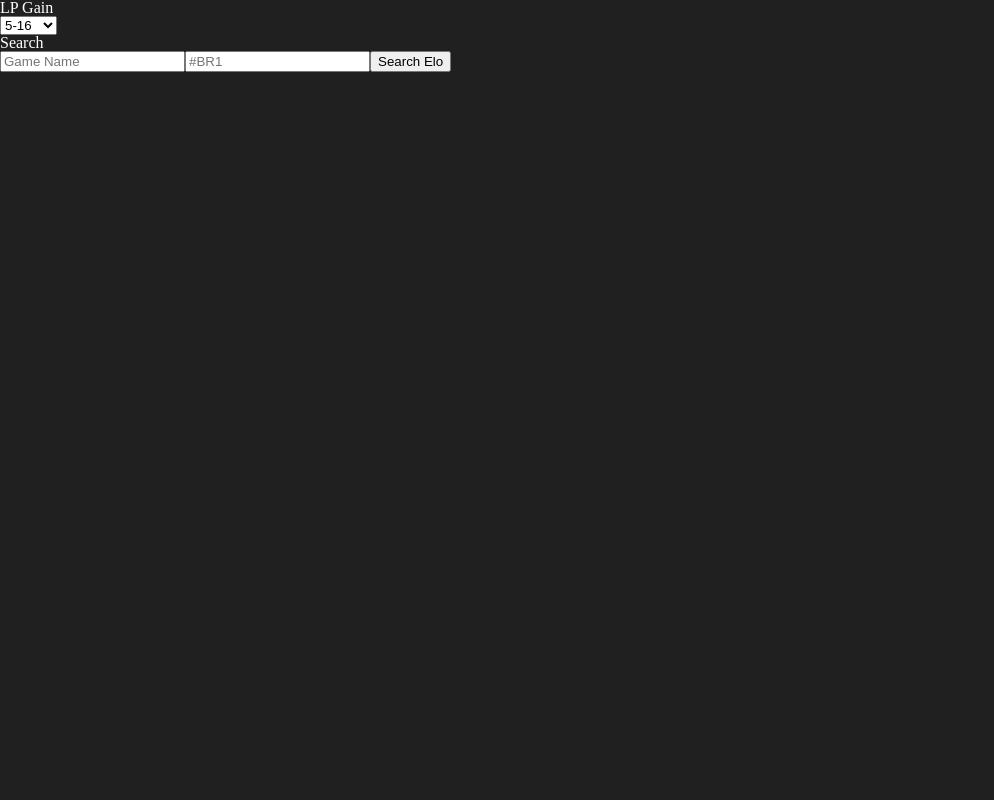
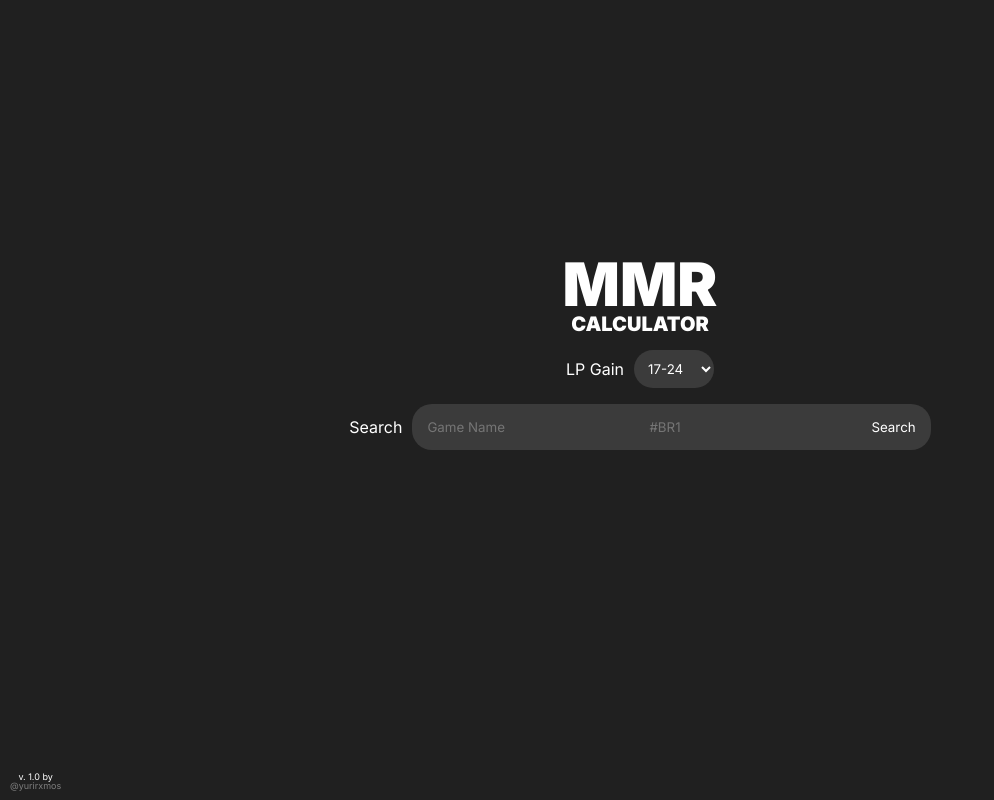
Before and after one commit to yurirxmos/frontend-mmr-calculator, a React (Vite) app: page / in a window 1280 px wide. Shown: the whole page, without its empty margins (0-994 px from the left). Built offline with nearby package versions, Linux system fonts and the light colour scheme.

Commit message:
v1.0 launched

```diff
--- a/index.html
+++ b/index.html
@@ -1,8 +1,11 @@
-<!doctype html>
+<!DOCTYPE html>
 <html lang="en">
   <head>
     <meta charset="UTF-8" />
     <link rel="icon" type="image/svg+xml" href="/vite.svg" />
+    <link rel="preconnect" href="https://fonts.googleapis.com">
+    <link rel="preconnect" href="https://fonts.gstatic.com" crossorigin>
+    <link href="https://fonts.googleapis.com/css2?family=Inter:wght@100..900&display=swap" rel="stylesheet">
     <meta name="viewport" content="width=device-width, initial-scale=1.0" />
     <title>MMR Calculator</title>
   </head>
--- /dev/null
+++ b/src/components/Credits/Credits.css
@@ -0,0 +1,17 @@
+.credits {
+    position: fixed;
+    bottom: 10px;
+    left: 10px;
+    display: flex;
+    align-items: center;
+    justify-content: center;
+    flex-direction: column;
+    text-align: start;
+    font-size: 9px;
+}
+
+.credits a {
+    text-decoration: none;
+    text-align: start;
+    color: rgb(125, 125, 125);
+}
--- /dev/null
+++ b/src/components/Credits/Credits.jsx
@@ -0,0 +1,14 @@
+import "./Credits.css";
+
+const Credits = () => {
+  return (
+    <div className="credits">
+      v. 1.0 by
+      <a href="https://github.com/yurirxmos" target="_blank">
+        @yurirxmos
+      </a>
+    </div>
+  );
+};
+
+export default Credits;
--- a/src/index.css
+++ b/src/index.css
@@ -1,4 +1,12 @@
 :root {
-    background-color: rgb(32, 32, 32);
-    color: white;
+  background-color: rgb(32, 32, 32);
+  color: white;
+  font-family: "Inter", sans-serif;
+  font-weight: 400;
+  font-style: normal;
+
+  display: flex;
+  align-items: center;
+  justify-content: center;
+  height: 100vh;
 }
--- a/src/pages/Home/Home.css
+++ b/src/pages/Home/Home.css
@@ -1,3 +1,98 @@
 .home {
+    display: flex;
+    align-items: center;
+    justify-content: center;
+    flex-direction: column;
     color: white;
 }
+
+.header, .explanation {
+    display: flex;
+    align-items: center;
+    justify-content: center;
+    flex-direction: column;
+}
+
+.lp {
+    display: flex;
+    align-items: center;
+    justify-content: center;
+    flex-direction: row;
+
+    margin: 1rem;
+    gap: 10px;
+}
+
+.lp select {
+    background-color: #3b3b3b;
+    font-family: "inter";
+    color: white;
+    border: none;
+    padding: 10px;
+    border-radius: 20px;
+}
+
+.search {
+    display: flex;
+    align-items: center;
+    justify-content: center;
+    flex-direction: row;
+}
+
+.search p {
+    margin-right: 10px;
+}
+
+.search input {
+    background-color: #3b3b3b;
+    font-family: "inter";
+    color: white;
+    border: none;
+    padding: 15px;
+}
+
+.search input:nth-child(2) {
+    border-radius: 20px 0 0 20px;
+}
+
+.search input:focus {
+    border: none;
+    outline: 0;
+}
+
+.search button {
+    background-color: #3b3b3b;
+    color: white;
+    font-family: "inter";
+    border: none;
+    padding: 15px;
+    border-radius: 0 20px 20px 0;
+}
+
+.search button:hover {
+    cursor: pointer;
+    transition: 600ms;
+}
+
+.header h1 {
+    font-weight: 1000;
+    font-size: 60px;
+}
+
+.header h2 {
+    font-weight: 1000;
+    font-size: 20px;
+}
+
+.result {
+    display: flex;
+    align-items: center;
+    justify-content: center;
+    margin: 3rem 0;
+}
+
+.explanation h1 {
+    margin-top: 10rem;
+    font-weight: 900;
+    font-size: 40px;
+}
--- a/src/pages/Home/Home.jsx
+++ b/src/pages/Home/Home.jsx
@@ -1,52 +1,72 @@
-import React, { useState } from 'react';
-import axios from 'axios';
+import React, { useState } from "react";
+import "./Home.css";
+import axios from "axios";
+import Credits from "../../components/Credits/Credits";
 
 const Home = () => {
-  const [gameName, setGameName] = useState('');
-  const [tagLine, setTagLine] = useState('');
-  const [lpRange, setLpRange] = useState('');
+  const [gameName, setGameName] = useState("");
+  const [tagLine, setTagLine] = useState("");
+  const [lpRange, setLpRange] = useState("17-24");
   const [eloData, setEloData] = useState(null);
   const [error, setError] = useState(null);
   const [loading, setLoading] = useState(false);
 
-  const backendUrl = 'http://localhost:3000';
+  const backendUrl = "http://localhost:3000";
 
   const handleSearch = async () => {
     setLoading(true); // Inicia o indicador de carregamento
     try {
-      const response = await axios.get(`${backendUrl}/elo/${gameName}/${tagLine}`, {
-        headers: {
-          'Content-Type': 'application/json',
-        },
-      });
+      const response = await axios.get(
+        `${backendUrl}/elo/${gameName}/${tagLine}`,
+        {
+          headers: {
+            "Content-Type": "application/json",
+          },
+        }
+      );
 
       if (response.status === 200) {
         const data = response.data;
-        const adjustedData = data.map(entry => ({
+        const adjustedData = data.map((entry) => ({
           ...entry,
-          tier: adjustElo(entry.tier)
+          tier: adjustElo(entry.tier),
         }));
         setEloData(adjustedData);
         setError(null);
       } else {
-        setError('Erro ao obter dados do jogador. Verifique o nome de invocador e a chave de API.');
+        setError(
+          "Erro ao obter dados do jogador. Verifique o nome de invocador e a chave de API."
+        );
       }
     } catch (error) {
-      setError('Ocorreu um erro na solicitação. Verifique sua conexão com a internet e tente novamente.');
+      setError(
+        "Ocorreu um erro na solicitação. Verifique sua conexão com a internet e tente novamente."
+      );
     } finally {
       setLoading(false); // Finaliza o indicador de carregamento
     }
   };
 
   const adjustElo = (tier) => {
-    const tierOrder = ['IRON', 'BRONZE', 'SILVER', 'GOLD', 'PLATINUM', 'EMERALD', 'DIAMOND', 'MASTER', 'GRANDMASTER', 'CHALLENGER'];
+    const tierOrder = [
+      "IRON",
+      "BRONZE",
+      "SILVER",
+      "GOLD",
+      "PLATINUM",
+      "EMERALD",
+      "DIAMOND",
+      "MASTER",
+      "GRANDMASTER",
+      "CHALLENGER",
+    ];
     let tierIndex = tierOrder.indexOf(tier);
 
-    if (lpRange === '5-16') {
+    if (lpRange === "5-16") {
       tierIndex = Math.max(0, tierIndex - 1);
-    } else if (lpRange === '25-29') {
+    } else if (lpRange === "25-29") {
       tierIndex = Math.min(tierOrder.length - 1, tierIndex + 1);
-    } else if (lpRange === '30-40') {
+    } else if (lpRange === "30-40") {
       tierIndex = Math.min(tierOrder.length - 1, tierIndex + 2);
     }
 
@@ -55,6 +75,11 @@ const Home = () => {
 
   return (
     <div className="home">
+      <div className="header">
+        <h1>MMR</h1>
+        <h2>CALCULATOR</h2>
+      </div>
+
       <div className="lp">
         <p>LP Gain</p>
         <select value={lpRange} onChange={(e) => setLpRange(e.target.value)}>
@@ -64,6 +89,7 @@ const Home = () => {
           <option value="30-40">30-40</option>
         </select>
       </div>
+
       <div className="search">
         <p>Search</p>
         <input
@@ -78,7 +104,7 @@ const Home = () => {
           value={tagLine}
           onChange={(e) => setTagLine(e.target.value)}
         />
-        <button onClick={handleSearch}>Search Elo</button>
+        <button onClick={handleSearch}>Search</button>
       </div>
 
       <div className="result">
@@ -87,13 +113,18 @@ const Home = () => {
           <div>
             {eloData.map((entry, index) => (
               <div key={index}>
-                <p>This player is {entry.tier} at {entry.queueType}</p>
+                <p>
+                  This player has the MMR corresponding to: {entry.tier}
+                </p>
               </div>
             ))}
           </div>
         )}
-        {error && <p style={{ color: 'red' }}>{error}</p>}
+        {error && <p style={{ color: "red" }}>{error}</p>}
       </div>
+
+
+      <Credits />
     </div>
   );
 };
```
